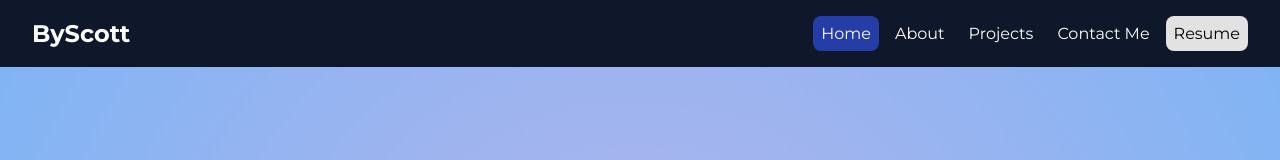
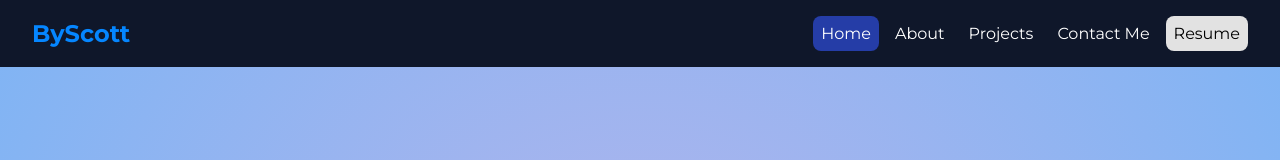
Before and after one commit to pawscanthack/portfolio, a React (Create React App) app: page / in a window 1280 px wide. In both pictures the pointer is over the link "ByScott". Shown: the top 160 px of the page. Built offline with nearby package versions, Linux system fonts and the light colour scheme; no server answers.

Commit message:
Adjust hover animations for nav links

```diff
--- a/src/components/navbar.css
+++ b/src/components/navbar.css
@@ -21,6 +21,11 @@ nav .site-title {
   font-weight: bold;
   text-decoration: none;
   color: white;
+  transition: color 0.3s ease;
+}
+
+.site-title:hover {
+  color: var(--clr-neon);
 }
 
 nav ul {
@@ -42,6 +47,7 @@ nav ul li a {
   color: white;
   padding: 0.5rem;
   border-radius: 0.5rem;
+  transition: background-color 0.3s ease, color 0.3s ease;
 }
 
 .nav-link a:not(.active):hover {
@@ -72,11 +78,16 @@ nav .menu span {
 }
 
 .resume-link:hover {
-  background-color: rgb(201, 201, 201);
+  background-color: rgb(170, 169, 169);
 }
 
 .active {
   background-color: rgb(37, 61, 167);
+  transition: all 0.3s ease;
+}
+
+.active:hover {
+  background-color: rgb(25, 39, 107);
 }
 
 @media (max-width: 768px) {
```
